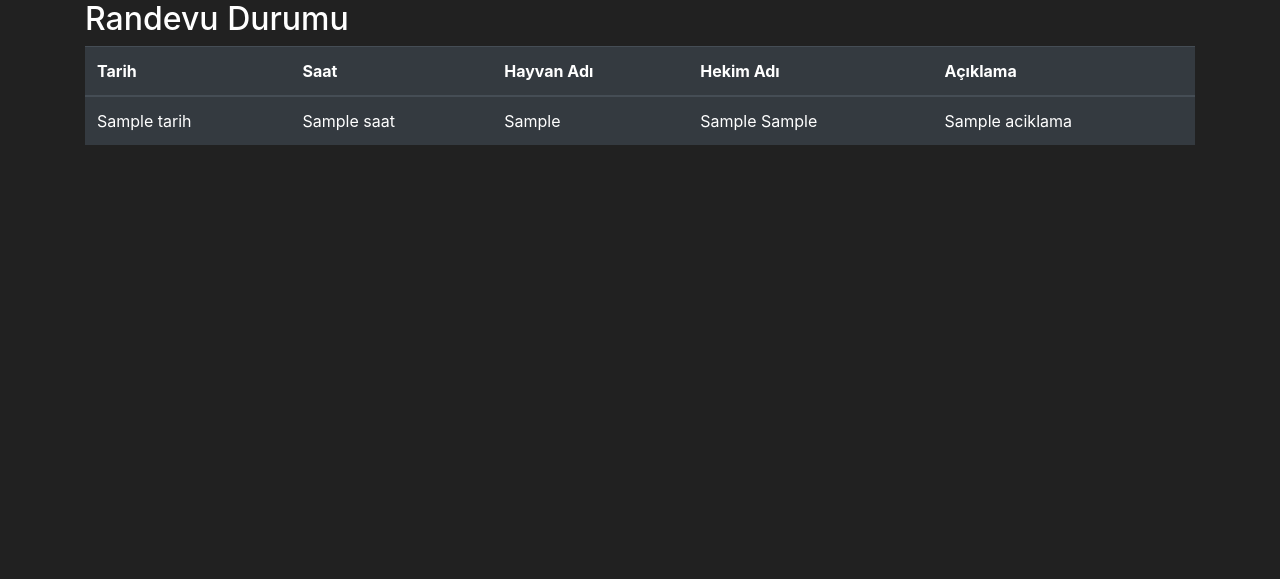
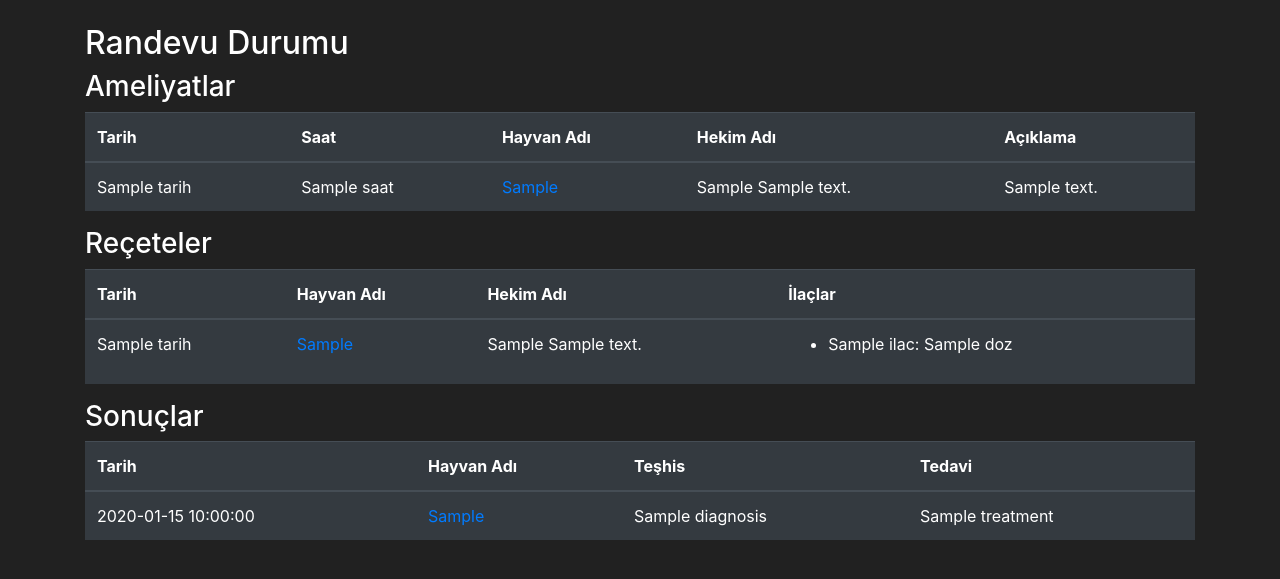
Before and after one commit to Ykpckr/BIL-372-PROJECT, a Flask app: template vetdatabase/pages/templates/randevu_durumu.html in a window 1280 px wide. Shown: the part 56-635 px from the top of the page. Run offline with Flask 3, Linux system fonts and the light colour scheme; the template is opened without the code that fills it: most values are stand-ins (such as "Sample title", 1, 10 or a date in 2020); some libraries are stand-ins or nearby versions.

Commit message:
Update randevu_durumu.html

```diff
--- a/vetdatabase/pages/templates/randevu_durumu.html
+++ b/vetdatabase/pages/templates/randevu_durumu.html
@@ -4,9 +4,11 @@
 {% endblock %}
 
 {% block content %}
-<div class="container">
+<div class="container mt-4">
     <h2>Randevu Durumu</h2>
-    {% if ameliyatlar %}
+
+    <!-- Ameliyatlar -->
+    <h3>Ameliyatlar</h3>
     <table class="table table-hover table-dark">
         <thead>
             <tr>
@@ -22,15 +24,76 @@
             <tr>
                 <td>{{ ameliyat.tarih }}</td>
                 <td>{{ ameliyat.saat }}</td>
-                    <td>{{ ameliyat.hayvan_adi }}</td>
-                    <td>{{ ameliyat.hekim_adi }} {{ ameliyat.hekim_soyadi }}</td>
-                    <td>{{ ameliyat.aciklama }}</td>
+                <td>
+                    <a href="{{ url_for('hayvan_detay', hayvan_no=ameliyat.hayvan_no) }}">
+                        {{ ameliyat.hayvan_adi }}
+                    </a>
+                </td>
+                <td>{{ ameliyat.hekim_adi }} {{ ameliyat.hekim_soyisim }}</td>
+                <td>{{ ameliyat.description if ameliyat.description else "Açıklama yok" }}</td>
             </tr>
             {% endfor %}
         </tbody>
     </table>
-    {% else %}
-        <p>Henüz hiçbir hayvanınıza ameliyat işlemi yapılmamış.</p>
-    {% endif %}
+
+    <!-- Reçeteler -->
+    <h3>Reçeteler</h3>
+    <table class="table table-hover table-dark">
+        <thead>
+            <tr>
+                <th scope="col">Tarih</th>
+                <th scope="col">Hayvan Adı</th>
+                <th scope="col">Hekim Adı</th>
+                <th scope="col">İlaçlar</th>
+            </tr>
+        </thead>
+        <tbody>
+            {% for recete in receteler %}
+            <tr>
+                <td>{{ recete.tarih }}</td>
+                <td>
+                    <a href="{{ url_for('hayvan_detay', hayvan_no=recete.hayvan_no) }}">
+                        {{ recete.hayvan_adi }}
+                    </a>
+                </td>
+                <td>{{ recete.hekim_adi }} {{ recete.hekim_soyisim }}</td>
+                <td>
+                    <ul>
+                        {% for ilac, doz in recete.medications.items() %}
+                        <li>{{ ilac }}: {{ doz }}</li>
+                        {% endfor %}
+                    </ul>
+                </td>
+            </tr>
+            {% endfor %}
+        </tbody>
+    </table>
+
+    <!-- Sonuçlar -->
+    <h3>Sonuçlar</h3>
+    <table class="table table-hover table-dark">
+        <thead>
+            <tr>
+                <th scope="col">Tarih</th>
+                <th scope="col">Hayvan Adı</th>
+                <th scope="col">Teşhis</th>
+                <th scope="col">Tedavi</th>
+            </tr>
+        </thead>
+        <tbody>
+            {% for tibbi in tibbi_gecmisler %}
+            <tr>
+                <td>{{ tibbi.visit_date }}</td>
+                <td>
+                    <a href="{{ url_for('hayvan_detay', hayvan_no=tibbi.hayvan_no) }}">
+                        {{ tibbi.hayvan_adi }}
+                    </a>
+                </td>
+                <td>{{ tibbi.diagnosis }}</td>
+                <td>{{ tibbi.treatment }}</td>
+            </tr>
+            {% endfor %}
+        </tbody>
+    </table>
 </div>
 {% endblock %}
```
Lines whose indentation alone changed are shown as unchanged.
